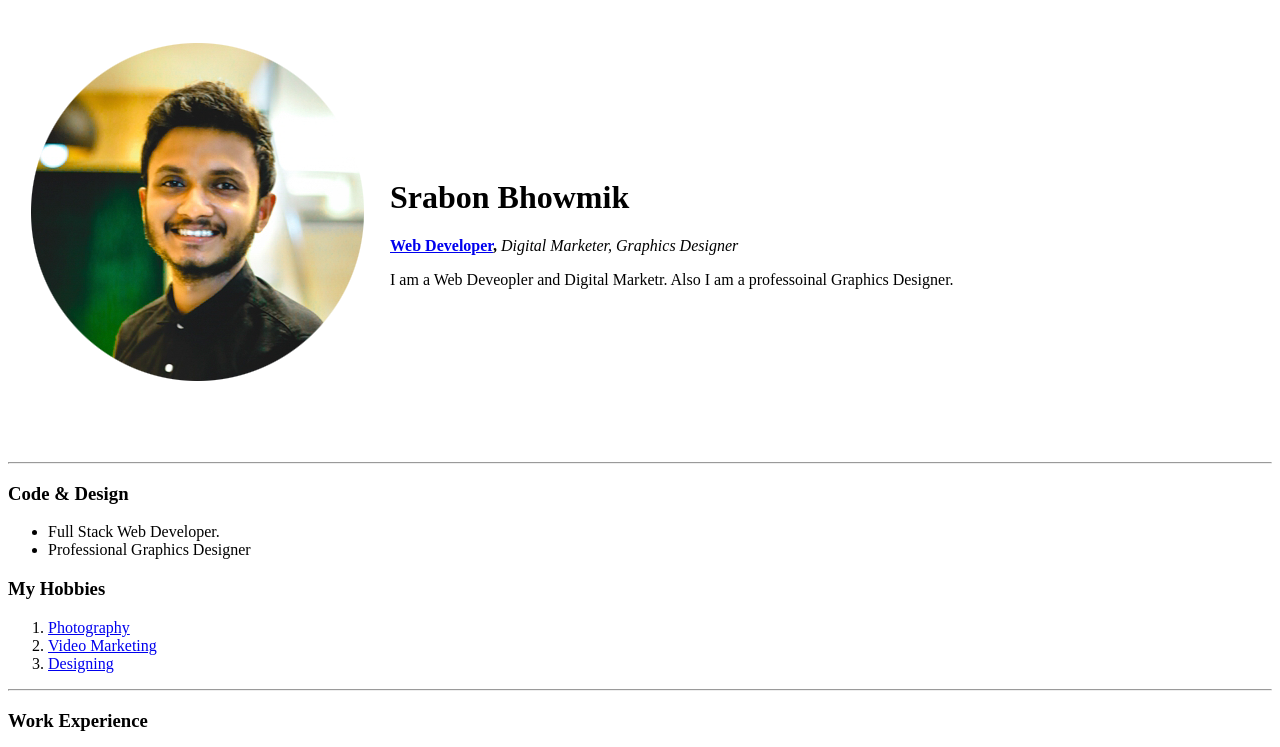
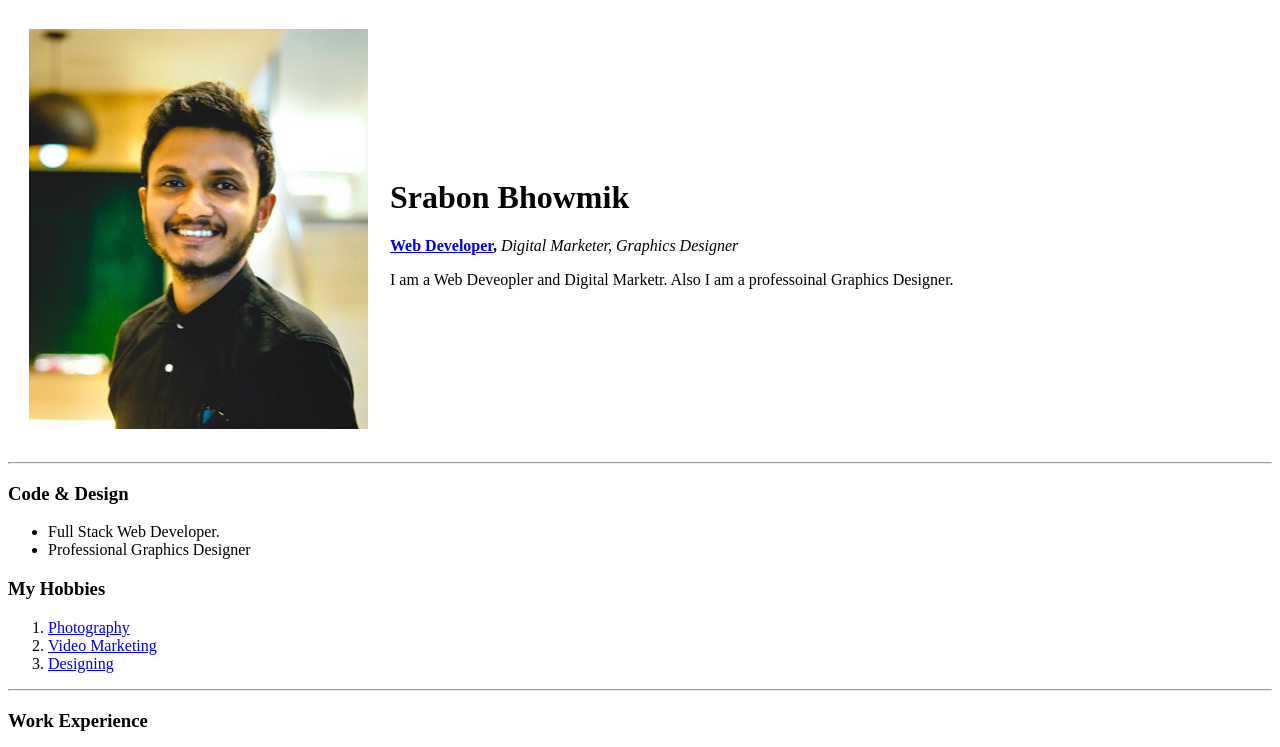
Before and after one commit to SrabonBhowmik7/CVdemo, a plain HTML site: page index.html in a window 1280 px wide. Shown: the top 747 px of the page. Drawn offline with Linux system fonts and the light colour scheme.

Commit message:
Update index.html

```diff
--- a/index.html
+++ b/index.html
@@ -9,7 +9,7 @@
 <body>
   <table cellspacing="20" >
     <tr>
-      <td> <img src="img/srbn.png" alt="Srabon Smiling ">  </td>
+      <td> <img src="img/srbn.jpg" alt="Srabon Smiling ">  </td>
       <td>    <h1> Srabon Bhowmik </h1>
         <p> <strong> <a href="https://github.com/SrabonBhowmik7"> Web Developer</a>, </strong> <em> Digital Marketer, Graphics Designer </em></p>
         <p> I am a Web Deveopler and Digital Marketr. Also I am a professoinal Graphics Designer.</p></td>
```
